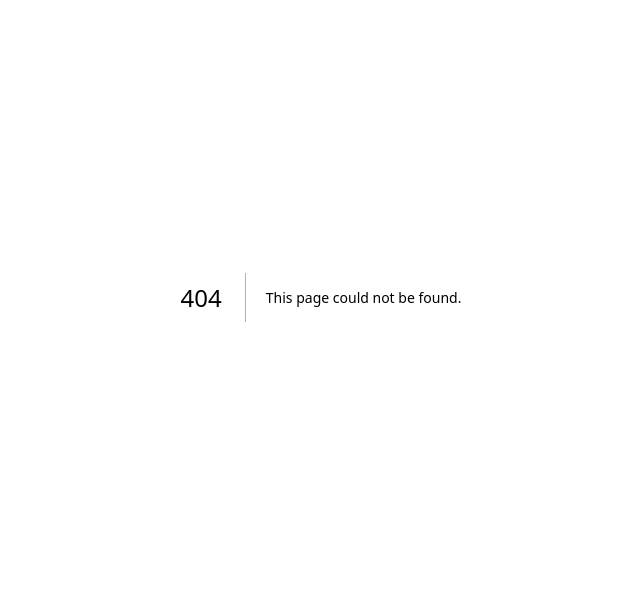
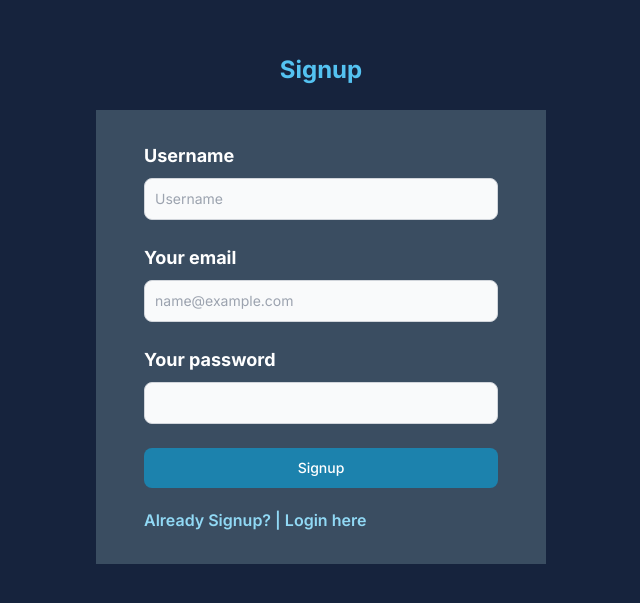
Before and after one commit to Wania-Kazmi/auth-mangodb, a Next.js app: page /signup in a window 1280 px wide. Before the commit this address had no page. Shown: the part 103-706 px from the top of the page, without its empty margins (319-959 px from the left). Built offline with nearby package versions, Linux system fonts and the light colour scheme.

Commit message:
add more pages

```diff
--- /dev/null
+++ b/src/app/login/page.tsx
@@ -0,0 +1,67 @@
+"use client";
+import Link from "next/link";
+import React, { useState } from "react";
+import { useRouter } from "next/navigation";
+// import { axios } from "axios";
+
+export default function Signup() {
+  const [user, setUser] = useState({
+    email: "",
+    password: "",
+  });
+
+  const onLogin = async () => {};
+
+  return (
+    <div className="flex flex-col items-center justify-center bg-[#16233d] h-screen">
+      <h1 className="font-bold text-2xl m-6 text-[#54c2f1] ">Login</h1>
+      <div className="bg-[#A5C9CA]/25 w-[450px] p-8 px-12">
+        <form className="flex flex-col">
+
+          <div className="mb-6">
+            <label
+              htmlFor="email"
+              className="block mb-2 text-lg font-bold text-white"
+            >
+              Your email
+            </label>
+            <input
+              type="email"
+              id="email"
+              value={user.email}
+              onChange={(e)=>setUser({...user, email:e.target.value})}
+              className="bg-gray-50 border border-gray-300 text-gray-900 text-sm rounded-lg focus:ring-blue-500 focus:border-blue-500 block w-full p-2.5 dark:bg-gray-700 dark:border-gray-600 dark:placeholder-gray-400 dark:text-white dark:focus:ring-[#1C82AD] dark:focus:border-[#1C82AD] outline-none"
+              placeholder="name@example.com"
+              required
+            />
+          </div>
+          <div className="mb-6">
+            <label
+              htmlFor="password"
+              className="block mb-2 text-lg font-bold text-white"
+            >
+              Your password
+            </label>
+            <input
+              type="password"
+              id="password"
+              value={user.password}
+              onChange={(e)=>setUser({...user, password: e.target.value})}
+              className="bg-gray-50 border border-gray-300 text-gray-900 text-sm rounded-lg focus:ring-blue-500 focus:border-blue-500 block w-full p-2.5 dark:bg-gray-700 dark:border-gray-600 dark:placeholder-gray-400 dark:text-white dark:focus:ring-[#1C82AD] dark:focus:border-[#1C82AD] outline-none"
+              required
+            />
+          </div>
+
+          <button
+            type="submit"
+            onClick={onLogin}
+            className="text-white bg-[#1C82AD] hover:bg-[#186c91] focus:ring-4 focus:outline-none focus:ring-blue-300 font-medium rounded-lg text-sm w-full sm:w-auto px-5 py-2.5 text-center"
+          >
+            Login
+          </button>
+          <Link href={'/signup'} className="mt-5 text-base font-semibold text-[#91d9f5] hover:underline">No Account? | Register here</Link>
+        </form>
+      </div>
+    </div>
+  );
+}
--- /dev/null
+++ b/src/app/profile/[id]/page.tsx
@@ -0,0 +1,9 @@
+import React from 'react';
+
+export default function UserProfile({params}:any) {
+  return (
+    <div>
+        <h1>User Profile is {params.id}</h1>
+    </div>
+  )
+}
--- /dev/null
+++ b/src/app/profile/page.tsx
@@ -0,0 +1,9 @@
+import React from 'react';
+
+export default function Profile() {
+  return (
+    <div>
+        <h1>User Profile here</h1>
+    </div>
+  )
+}
--- /dev/null
+++ b/src/app/signup/page.tsx
@@ -0,0 +1,97 @@
+"use client";
+import Link from "next/link";
+import React, { useState } from "react";
+import { useRouter } from "next/navigation";
+// import { axios } from "axios";
+
+export default function Signup() {
+  const [user, setUser] = useState({
+    email: "",
+    password: "",
+    username: "",
+  });
+
+  const onSignup = async () => {};
+
+  return (
+    <div className="flex flex-col items-center justify-center bg-[#16233d] h-screen">
+      <h1 className="font-bold text-2xl m-6 text-[#54c2f1] ">Signup</h1>
+      <div className="bg-[#A5C9CA]/25 w-[450px] p-8 px-12">
+        <form className="flex flex-col">
+          {/* <label htmlFor="username">Username</label>
+          <input
+            type="text"
+            id="username"
+            value={user.username}
+            onChange={(e) => {
+              setUser({ ...user, username: e.target.value });
+            }}
+            placeholder="Enter Username"
+            className=""
+          /> */}
+          <div className="mb-6">
+            <label
+              htmlFor="username"
+              className="block mb-2 text-lg font-bold text-white outline-none"
+            >
+              Username
+            </label>
+            <input
+              type="text"
+              id="username"
+              value={user.username}
+              onChange={(e)=>{
+                setUser({...user, username: e.target.value})
+              }}
+              placeholder="Username"
+              className="bg-gray-50 border border-gray-300 text-gray-900 text-sm rounded-lg focus:ring-[#1C82AD] focus:border-[#1C82AD] block w-full p-2.5 dark:bg-gray-700 dark:border-gray-600 dark:placeholder-gray-400 dark:text-white dark:focus:ring-[#1C82AD] dark:focus:border-[#1C82AD] outline-none"
+              required
+            />
+          </div>
+          <div className="mb-6">
+            <label
+              htmlFor="email"
+              className="block mb-2 text-lg font-bold text-white"
+            >
+              Your email
+            </label>
+            <input
+              type="email"
+              id="email"
+              value={user.email}
+              onChange={(e)=>setUser({...user, email:e.target.value})}
+              className="bg-gray-50 border border-gray-300 text-gray-900 text-sm rounded-lg focus:ring-blue-500 focus:border-blue-500 block w-full p-2.5 dark:bg-gray-700 dark:border-gray-600 dark:placeholder-gray-400 dark:text-white dark:focus:ring-[#1C82AD] dark:focus:border-[#1C82AD] outline-none"
+              placeholder="name@example.com"
+              required
+            />
+          </div>
+          <div className="mb-6">
+            <label
+              htmlFor="password"
+              className="block mb-2 text-lg font-bold text-white"
+            >
+              Your password
+            </label>
+            <input
+              type="password"
+              id="password"
+              value={user.password}
+              onChange={(e)=>setUser({...user, password: e.target.value})}
+              className="bg-gray-50 border border-gray-300 text-gray-900 text-sm rounded-lg focus:ring-blue-500 focus:border-blue-500 block w-full p-2.5 dark:bg-gray-700 dark:border-gray-600 dark:placeholder-gray-400 dark:text-white dark:focus:ring-[#1C82AD] dark:focus:border-[#1C82AD] outline-none"
+              required
+            />
+          </div>
+
+          <button
+            type="submit"
+            onClick={onSignup}
+            className="text-white bg-[#1C82AD] hover:bg-[#186c91] focus:ring-4 focus:outline-none focus:ring-blue-300 font-medium rounded-lg text-sm w-full sm:w-auto px-5 py-2.5 text-center"
+          >
+            Signup
+          </button>
+          <Link href={'/login'} className="mt-5 text-base font-semibold text-[#91d9f5] hover:underline">Already Signup? | Login here</Link>
+        </form>
+      </div>
+    </div>
+  );
+}
```
Also changed, not shown: src/dbConfig/dbConfig.ts (added, +19 -0 lines), src/app/api/users/login/route.ts (added), src/app/api/users/signup/route.ts (added), 2 other files (tests, documents, lock files or other folders).
